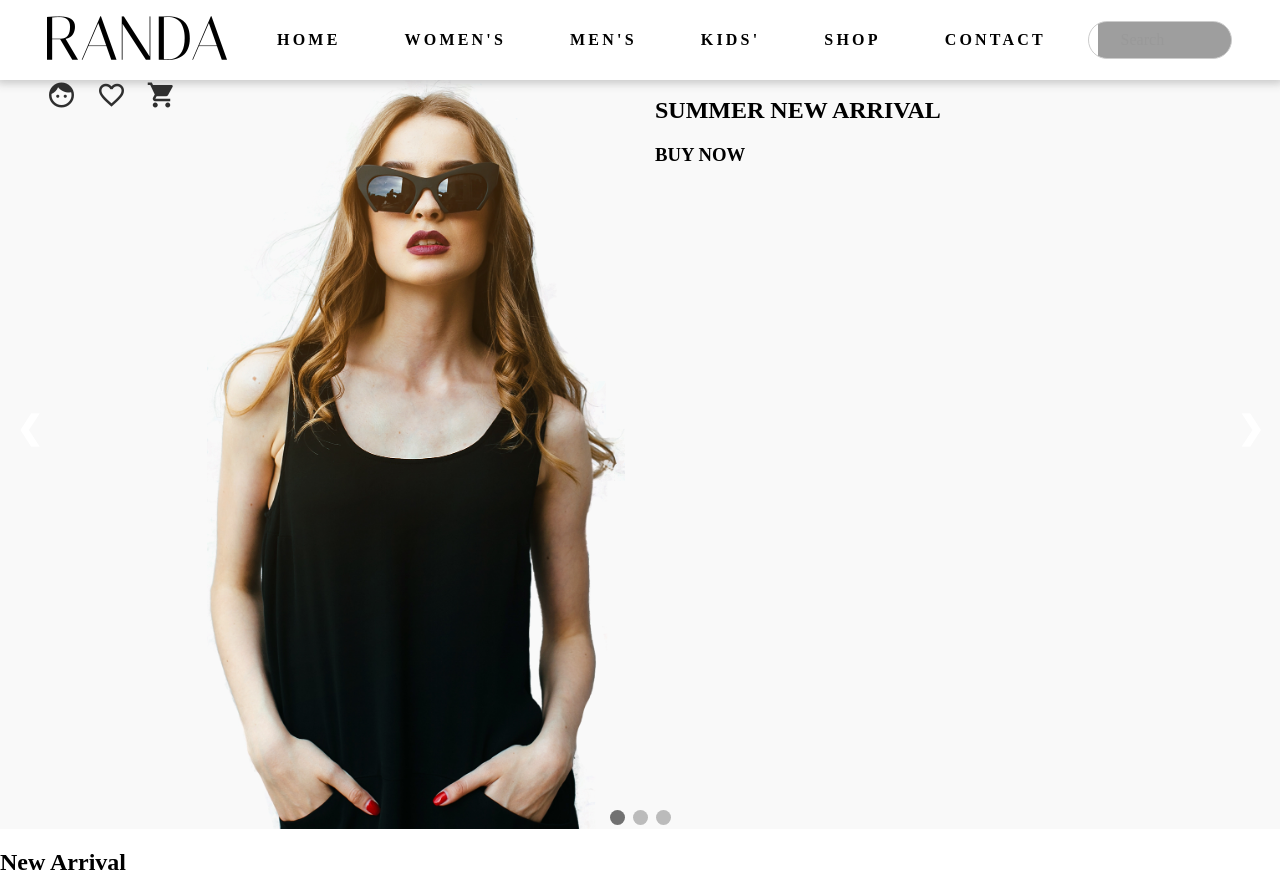
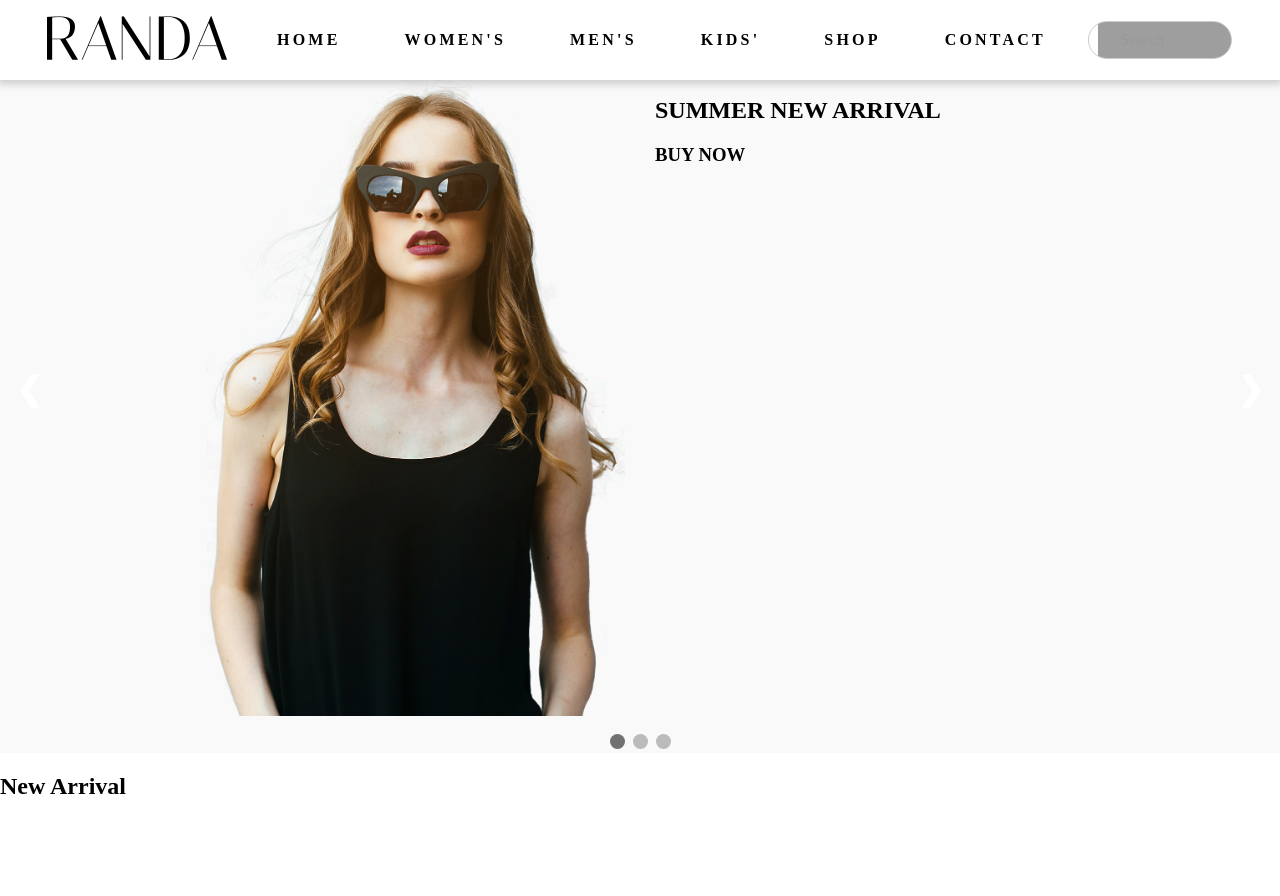
Before and after one commit to kazandaan/Fashion-Shop, a PHP site: page / in a window 1280 px wide. After the commit the page ends 794 px from the top, so only its background shows below. Run offline with PHP 8.4, Linux system fonts and the light colour scheme; some web fonts are replaced; grey boxes are pictures that could not be loaded.

Commit message:
Initial commit

```diff
--- a/css/general.css
+++ b/css/general.css
@@ -23,10 +23,10 @@ section {
 }
 
 .container-fluid {
-  padding: 1% 15% 7%;
+  padding: 1% 15% 1%;
   margin-left:auto;
   margin-right:auto;
-
+  overflow:hidden;
 }
 
 .img-fluid {
@@ -82,7 +82,7 @@ section {
   background-color: white;
   height: 10%;
   z-index: 1;
-
+  overflow: hidden;
 }
 
 ul {
```
